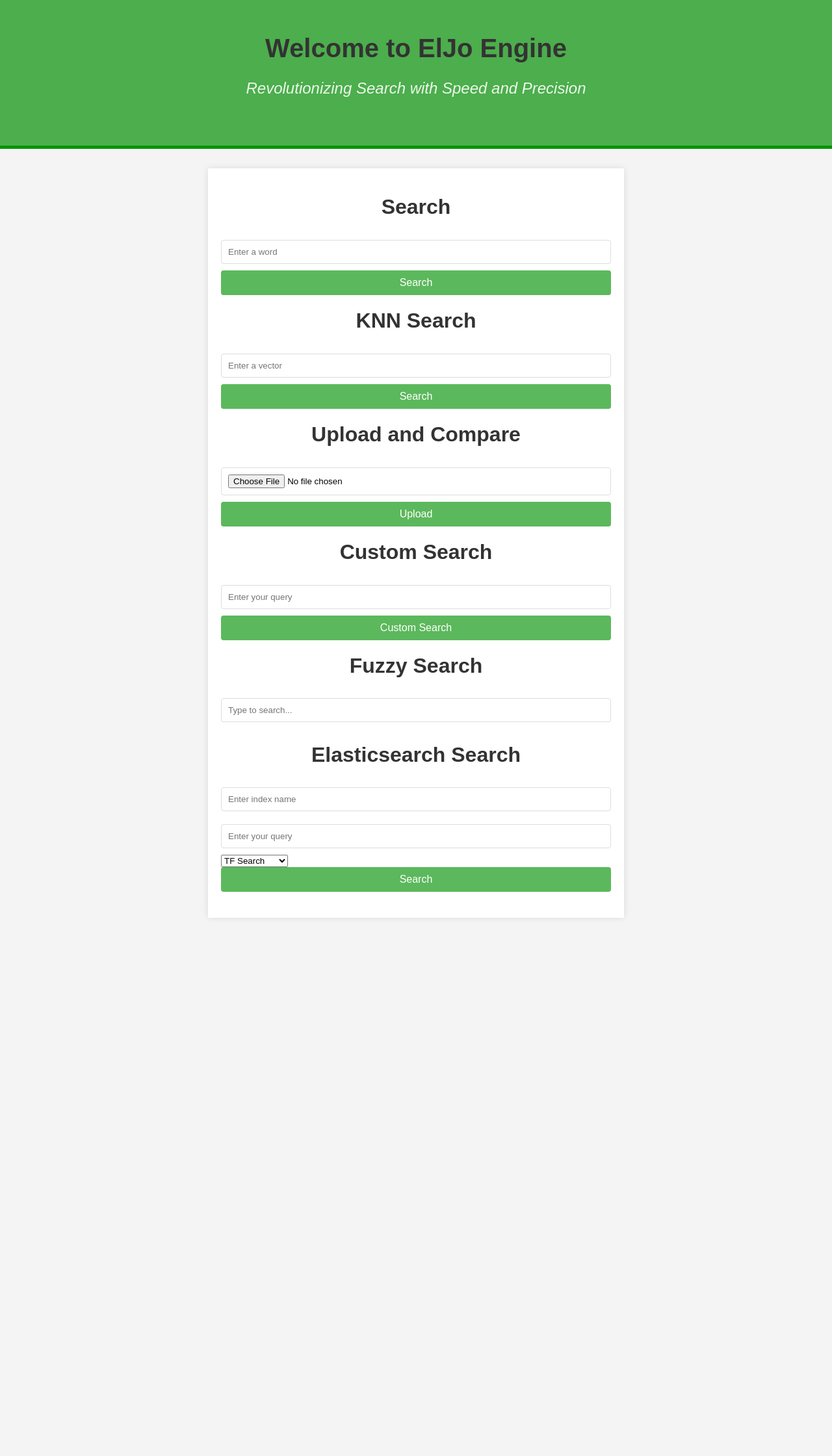
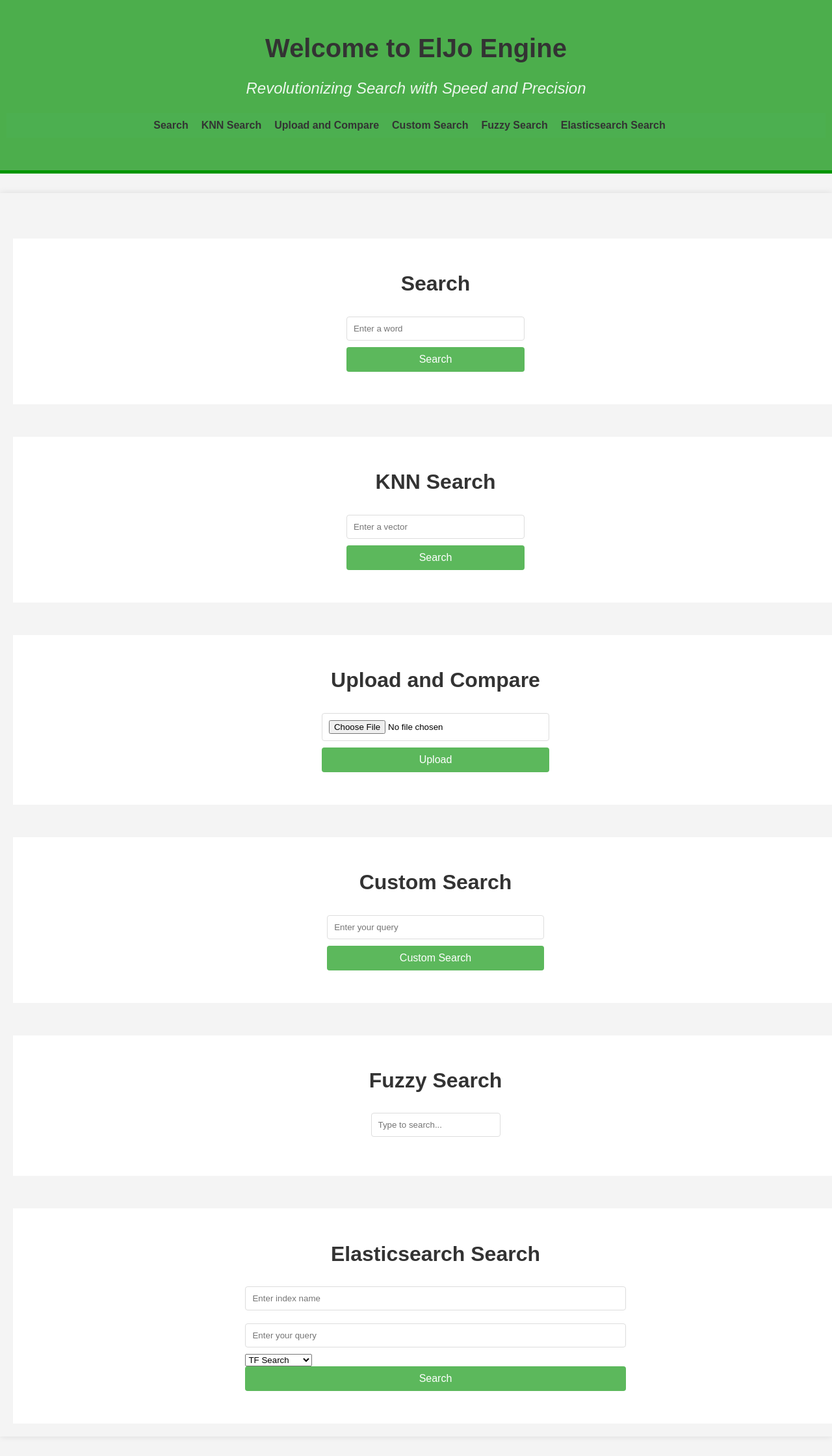
Before and after one commit to JohnJurdak/idpa, a Flask app: page / in a window 1280 px wide. Shown: the whole page at 65% size. Before the commit the page ends 1372 px from the top, so only its background shows below. Run offline with Flask 3, Linux system fonts and the light colour scheme; parts of the project's set-up code (start-up, migrations or seed data) failed here and were passed over.

Commit message:
wip: elie fe

```diff
--- a/indexing.py
+++ b/indexing.py
@@ -4,14 +4,15 @@ import os
 from elasticsearch import Elasticsearch, helpers
 import time
 
-ELASTIC_PASSWORD = "RRq_=87eqdMQlrbigSY-"
+ELASTIC_PASSWORD = "Lx*=HqwOFH_Yi5sx3Q=V"
 
 # Create the client instance
 es = Elasticsearch(
     "https://localhost:9200",
-    ca_certs="/Users/johnjurdak/Downloads/elasticsearch-8.10.4/config/certs/http_ca.crt",
+    ca_certs="/Users/elie/Downloads/elasticsearch-8.10.4/config/certs/http_ca.crt",
     basic_auth=("elastic", ELASTIC_PASSWORD)
 )
+
 
 
 
--- a/searching.py
+++ b/searching.py
@@ -7,12 +7,13 @@ ELASTIC_PASSWORD = os.getenv('ELASTIC_PASSWORD')
 
 from elasticsearch import Elasticsearch, helpers
 
-ELASTIC_PASSWORD = "RRq_=87eqdMQlrbigSY-"
 
-# Create the client instance
+ELASTIC_PASSWORD = "Lx*=HqwOFH_Yi5sx3Q=V"
+
+
 es = Elasticsearch(
     "https://localhost:9200",
-    ca_certs="/Users/johnjurdak/Downloads/elasticsearch-8.10.4/config/certs/http_ca.crt",
+    ca_certs="/Users/elie/Downloads/elasticsearch-8.10.4/config/certs/http_ca.crt",
     basic_auth=("elastic", ELASTIC_PASSWORD)
 )
 
--- a/static/css/styles.css
+++ b/static/css/styles.css
@@ -6,10 +6,9 @@ body {
 }
 
 .container {
-    max-width: 600px;
+    max-width: 100%;
     margin: 30px auto;
     padding: 20px;
-    background-color: #fff;
     box-shadow: 0 0 10px rgba(0, 0, 0, 0.1);
 }
 
@@ -20,6 +19,17 @@ h1 {
 
 form {
     margin-bottom: 20px;
+}
+
+.algorithm {
+    background-color: #ffff;
+    margin-top: 50px;
+    width: 100%;
+    align-items: center;
+    justify-content: center;
+    display: flex;
+    flex-direction: column;
+    padding: 30px;
 }
 
 input[type="text"],
@@ -102,6 +112,40 @@ input[type="submit"]:hover {
     border-radius: 5px;
 }
 
+.header {
+    background-color: #4CAF50; /* Set to green or your preferred color */
+    padding: 10px; /* Add some padding for better visual appeal */
+    display: flex;
+    justify-content: center;
+}
+
+.header a {
+    text-decoration: none;
+    color: #333; /* Set your desired text color */
+    font-weight: bold;
+    font-size: 16px; /* Set your desired font size */
+    transition: color 0.3s; /* Add transition effect for hover */
+    cursor: pointer;
+}
+
+ul {
+    list-style: none;
+    margin: 0;
+    padding: 0;
+    display: flex; /* Make the list items horizontal */
+}
+
+li {
+    margin-right: 20px; /* Add space between list items */
+    color: #000; /* Set text color to black */
+    cursor: pointer;
+    transition: color 0.3s; /* Add transition effect for hover */
+}
+
+li:hover {
+    color: #ffcc00; /* Change text color on hover to a different color */
+}
+
 .close {
     color: #aaa;
     float: right;
--- a/static/js/script.js
+++ b/static/js/script.js
@@ -4,6 +4,23 @@ document.getElementById('searchForm').onsubmit = function(event) {
     let word = this.word.value;
     fetchResults('/search', { word: word });
 };
+
+document.getElementById('esSearchForm').onsubmit = function(event) {
+    event.preventDefault();
+    let word = this.word.value;
+    fetchResults('/tf_search', { word: word });
+};
+document.getElementById('esSearchForm').onsubmit = function(event) {
+    event.preventDefault();
+    let word = this.word.value;
+    fetchResults('/idf_search', { word: word });
+};
+document.getElementById('esSearchForm').onsubmit = function(event) {
+    event.preventDefault();
+    let word = this.word.value;
+    fetchResults('/bm25_search', { word: word });
+};
+
 
 // Handle the KNN Form submission
 document.getElementById('knnForm').onsubmit = function(event) {
--- a/templates/home.html
+++ b/templates/home.html
@@ -9,64 +9,72 @@
     <link rel="stylesheet" href="{{ url_for('static', filename='css/styles.css') }}">
 </head>
 <body>
+
     <div class="welcome-message">
         <h1>Welcome to ElJo Engine</h1>
         <p class="slogan">Revolutionizing Search with Speed and Precision</p>
+        <div class="header">
+            <ul>
+                <li><a href="#search">Search</a></li>
+                <li><a href="#knn">KNN Search</a></li>
+                <li><a href="#upload">Upload and Compare</a></li>
+                <li><a href="#custom">Custom Search</a></li>
+                <li><a href="#fuzzy">Fuzzy Search</a></li>
+                <li><a href="#elastic">Elasticsearch Search</a></li>
+            </ul>
+        </div>
     </div>
 
     <div class="container">
+        <div id="search" class="algorithm">
             <h1>Search</h1>
-        <form id="searchForm">
+            <form id="searchForm" class="form">
                 <input type="text" name="word" placeholder="Enter a word" required>
                 <input type="submit" value="Search">
             </form>
+        </div>
+
+        <div id="knn" class="algorithm">
 
             <h1>KNN Search</h1>
-        <form id="knnForm">
+            <form id="knnForm" class="form">
                 <input type="text" name="vector" placeholder="Enter a vector" required>
                 <input type="submit" value="Search">
             </form>
+        </div>
+
+        <div id="upload" class="algorithm">
 
             <h1>Upload and Compare</h1>
-        <form id="uploadForm" enctype="multipart/form-data">
+            <form id="uploadForm" class="form" enctype="multipart/form-data">
                 <input type="file" name="file" required>
                 <input type="submit" value="Upload">
             </form>
-        <!-- ... [existing HTML content] ... -->
+        </div>
 
+        <div id="custom" class="algorithm">
             <h1>Custom Search</h1>
-        <form id="customSearchForm">
+            <form id="customSearchForm" class="form">
                 <input type="text" name="input_str" placeholder="Enter your query" required>
                 <input type="submit" value="Custom Search">
             </form>
-<!-- Add this inside your HTML body where you want the search input to appear -->
+        </div>
+
+        <div id="fuzzy" class="algorithm">
+
             <h1>Fuzzy Search</h1>
+            <form id="fuzzySearchForm" class="form">
                 <input type="text" id="searchInput" placeholder="Type to search...">
                 <div id="searchResults"></div>
+            </form>
+        </div>
 
-        <script>
-        document.getElementById('searchInput').addEventListener('input', function(e) {
-            const query = e.target.value;
-            if (query.length > 2) {
-                fetch(`/search_books?query=${encodeURIComponent(query)}`)
-                    .then(response => response.json())
-                    .then(data => {
-                        let resultsHtml = data.map(hit =>
-                            `<div>${hit.title}</div>`  // Adjust according to your data structure
-                        ).join('');
-                        document.getElementById('searchResults').innerHTML = resultsHtml;
-                    })
-                    .catch(err => console.error(err));
-            } else {
-                document.getElementById('searchResults').innerHTML = ''; // Clear results if query is too short
-            }
-        });
-        </script>
+        <div id="elastic" class="algorithm">
 
             <h1>Elasticsearch Search</h1>
-        <form id="esSearchForm">
+            <form id="esSearchForm" class="form">
                 <input type="text" name="index_name" placeholder="Enter index name" required>
-            <input type="text" name="query" placeholder="Enter your query" required>
+                <input type="text" name="query" id="word" placeholder="Enter your query" required>
 
                 <select name="searchType" id="searchType">
                     <option value="tf_search">TF Search</option>
@@ -76,7 +84,7 @@
 
                 <input type="submit" value="Search">
             </form>
-
+        </div>
         <div id="results"></div>
 
         <script src="{{ url_for('static', filename='js/script.js') }}"></script>
@@ -97,6 +105,9 @@
 
             // Attach event listener to the Elasticsearch search form
             document.getElementById('esSearchForm').addEventListener('submit', handleESSubmit);
+
+            // Get all list items
+
         </script>
         <!-- ... [existing JavaScript and HTML content] ... -->
 
```
Also changed, not shown: idf.py (+97 -43 lines), main.py (+9 -7 lines), tfidf.py (added, +113 -0 lines). Lines whose indentation alone changed are shown as unchanged.
